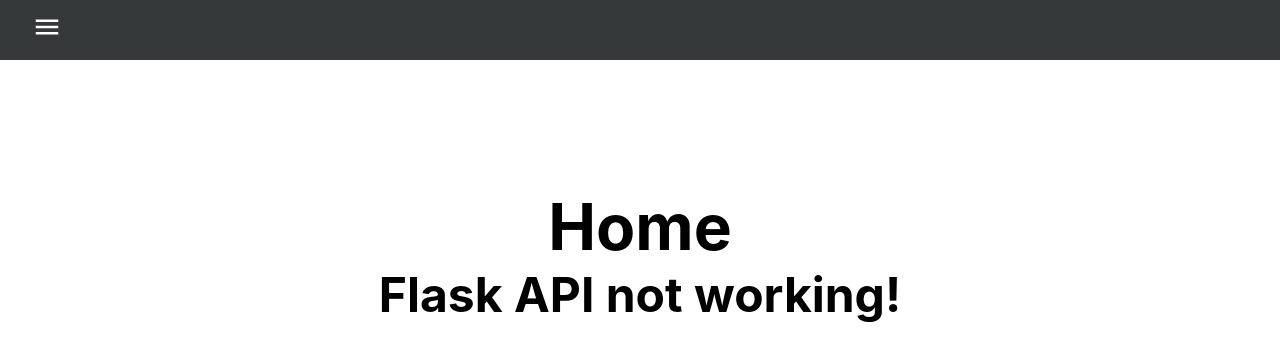
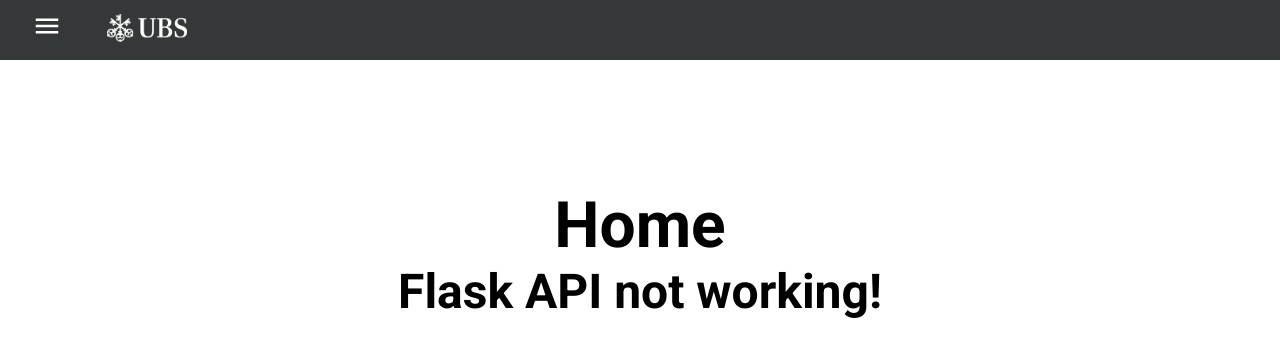
Before and after one commit to StardustLID/TEMG4952A-TEAM-5, a React (Create React App) app in the folder frontend/: page / in a window 1280 px wide. Shown: the top 360 px of the page. Built offline with nearby package versions, Linux system fonts and the light colour scheme; no server answers.

Commit message:
Improve navbar appearance

```diff
--- a/frontend/public/index.html
+++ b/frontend/public/index.html
@@ -5,9 +5,11 @@
     <link rel="icon" href="%PUBLIC_URL%/favicon.ico" />
     <meta name="viewport" content="width=device-width, initial-scale=1" />
     <meta name="theme-color" content="#000000" />
-    <meta
-      name="description"
-      content="Web site created using create-react-app"
+    <meta name="description" content="Web site created using create-react-app" />
+    <link rel="preconnect" href="https://fonts.gstatic.com" />
+    <link
+      href="https://fonts.googleapis.com/css2?family=Roboto:ital,wght@0,300;0,400;0,500;0,700;1,300;1,400;1,500;1,700&display=swap"
+      rel="stylesheet"
     />
     <link rel="apple-touch-icon" href="%PUBLIC_URL%/logo192.png" />
     <!--
--- a/frontend/src/App.js
+++ b/frontend/src/App.js
@@ -4,7 +4,6 @@
 import Home from "./pages/Home";
 import Investments from "./pages/Investments";
 import Companies from "./pages/Companies";
-import Settings from "./pages/Settings";
 import "./App.css";
 
 function App() {
@@ -29,7 +28,6 @@
           <Route path="/" exact component={() => <Home title={title} />} />
           <Route path="/companies" component={Companies} />
           <Route path="/investments" component={Investments} />
-          <Route path="/settings" component={Settings} />
         </Switch>
       </Router>
     </>
--- a/frontend/src/components/Navbar/Navbar.css
+++ b/frontend/src/components/Navbar/Navbar.css
@@ -6,7 +6,8 @@
   align-items: center;
 }
 
-.menu-bars {
+.navbar .menu-icon,
+.nav-menu .close-icon {
   margin-left: 2rem;
   font-size: 2rem;
   background: none;
@@ -31,27 +32,31 @@
 
 .nav-text {
   display: flex;
-  justify-content: start;
+  justify-content: flex-start;
   align-items: center;
-  padding: 8px 0px 8px 16px;
   list-style: none;
-  height: 60px;
+  padding: 0;
+  height: 65px;
 }
 
 .nav-text a {
   text-decoration: none;
   color: #ffffff;
   font-size: 18px;
-  width: 95%;
+  width: 100%;
   height: 100%;
   display: flex;
   align-items: center;
-  padding: 0 16px;
-  border-radius: 4px;
+  padding: 0 35px;
 }
 
 .nav-text a:hover {
   background-color: #7a1b1b;
+  transition: 0.1s;
+}
+
+.navbar-control:hover {
+  opacity: 0.8;
   transition: 0.1s;
 }
 
@@ -68,6 +73,12 @@
   align-items: center;
 }
 
-span {
+.nav-menu-items span {
   margin-left: 16px;
 }
+
+.nav-ubs-logo {
+  height: calc(0.2 * 143px);
+  width: calc(0.2 * 401px);
+  margin-left: 45px;
+}
--- a/frontend/src/components/Navbar/Navbar.js
+++ b/frontend/src/components/Navbar/Navbar.js
@@ -4,6 +4,7 @@
 import { SidebarData } from "./SidebarData";
 import { IconContext } from "react-icons";
 import "./Navbar.css";
+import ubs_logo from "../../assets/ubs_white_logo.png";
 
 function Navbar() {
   const [sidebar, setSidebar] = useState(false);
@@ -14,14 +15,17 @@
     <>
       <IconContext.Provider value={{ color: "#fff" }}>
         <div className="navbar">
-          <Link to="#" className="menu-bars">
-            <MdMenu size={30} onClick={showSidebar} />
+          <Link to="#" onClick={showSidebar} className="menu-icon navbar-control">
+            <MdMenu size={30} />
+          </Link>
+          <Link to="/" className="navbar-control">
+            <img src={ubs_logo} alt="UBS Logo" className="nav-ubs-logo" />
           </Link>
         </div>
         <nav className={sidebar ? "nav-menu active" : "nav-menu"}>
           <ul className="nav-menu-items" onClick={showSidebar}>
             <li className="navbar-toggle">
-              <Link to="#" className="menu-bars">
+              <Link to="#" className="close-icon navbar-control">
                 <MdClose size={30} />
               </Link>
             </li>
--- a/frontend/src/components/Navbar/SidebarData.js
+++ b/frontend/src/components/Navbar/SidebarData.js
@@ -19,10 +19,4 @@
     icon: <MdAttachMoney size={24} />,
     cName: "nav-text",
   },
-  {
-    title: "Settings",
-    path: "/settings",
-    icon: <MdSettings size={24} />,
-    cName: "nav-text",
-  },
 ];
--- a/frontend/src/index.css
+++ b/frontend/src/index.css
@@ -1,13 +1,11 @@
 body {
   margin: 0;
-  font-family: -apple-system, BlinkMacSystemFont, 'Segoe UI', 'Roboto', 'Oxygen',
-    'Ubuntu', 'Cantarell', 'Fira Sans', 'Droid Sans', 'Helvetica Neue',
-    sans-serif;
+  font-family: "Roboto", -apple-system, BlinkMacSystemFont, "Segoe UI", "Oxygen",
+    "Ubuntu", "Cantarell", "Fira Sans", "Droid Sans", "Helvetica Neue", sans-serif;
   -webkit-font-smoothing: antialiased;
   -moz-osx-font-smoothing: grayscale;
 }
 
 code {
-  font-family: source-code-pro, Menlo, Monaco, Consolas, 'Courier New',
-    monospace;
+  font-family: source-code-pro, Menlo, Monaco, Consolas, "Courier New", monospace;
 }
--- a/frontend/src/pages/Settings.js
+++ /dev/null
@@ -1,11 +0,0 @@
-import React from "react";
-
-function Settings() {
-  return (
-    <div className="settings">
-      <h1>Settings</h1>
-    </div>
-  );
-}
-
-export default Settings;
```
Also changed, not shown: frontend/src/assets/ubs_white_logo.png (added).
